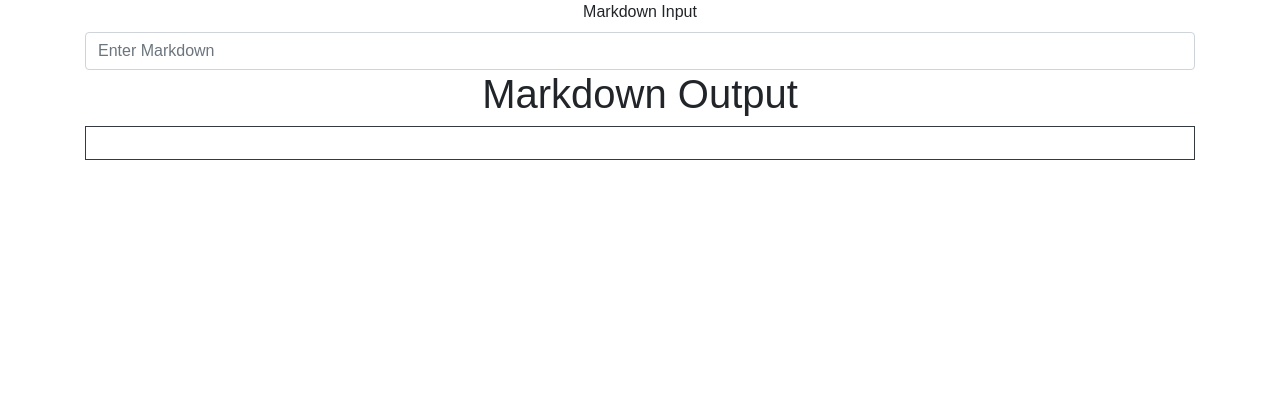
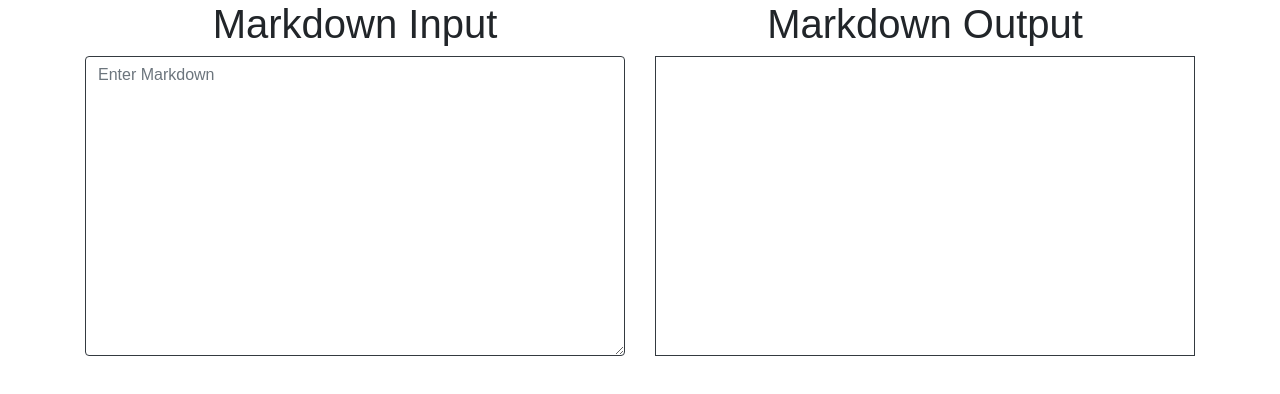
Before and after one commit to Jebbss/markdown_previewer, a React (Create React App) app: page / in a window 1280 px wide. Shown: the top 394 px of the page. Built offline with nearby package versions, Linux system fonts and the light colour scheme.

Commit message:
react upgrade

```diff
--- a/src/App.js
+++ b/src/App.js
@@ -1,7 +1,7 @@
-import React, { Component } from 'react';
+import React, {Component} from 'react';
 import './App.css';
 import Form from 'react-bootstrap/Form';
-import { marked } from 'marked';
+import {marked} from 'marked';
 
 class App extends Component {
 
@@ -9,24 +9,28 @@ class App extends Component {
         markdown: ""
     }
 
-  updateMarkdown = function(markdown) {
+    updateMarkdown = function (markdown) {
         this.setState({markdown})
     }
 
     render() {
         return (
-      <div className="App container">
-        <div>
-          <Form.Group controlId="FormControlsTextArea">
-            <Form.Label>Markdown Input</Form.Label>
-            <Form.Control componentClass="textarea" placeholder="Enter Markdown"
-            value = {this.state.markdown} onChange = {(event)=>this.updateMarkdown(event.target.value)}
+            <div className="App container h-100">
+                <div className="row row-cols-1 row-cols-sm-2 h-100">
+                    <div className="col h-50">
+                        <Form.Group controlId="FormControlsTextArea" className="h-75">
+                            <h1>Markdown Input</h1>
+                            <Form.Control as="textarea" placeholder="Enter Markdown" className="h-100 border border-dark"
+                                          value={this.state.markdown}
+                                          onChange={(event) => this.updateMarkdown(event.target.value)}
                             ></Form.Control>
                         </Form.Group>
                     </div>
-        <div>
+                    <div className="col h-50">
                         <h1>Markdown Output</h1>
-          <div className = "border border-dark output" dangerouslySetInnerHTML = {{__html: marked.parse(this.state.markdown)}}>
+                        <div className="h-75 border border-dark output"
+                             dangerouslySetInnerHTML={{__html: marked.parse(this.state.markdown)}}>
+                        </div>
                     </div>
                 </div>
             </div>
--- a/src/index.css
+++ b/src/index.css
@@ -1,5 +1,17 @@
 body {
-  margin: 0;
-  padding: 0;
-  font-family: sans-serif;
+    margin: 0;
+    padding: 0;
+    height: 100%;
+    width: 100%;
+    font-family: sans-serif;
 }
+
+html {
+    height: 100%;
+    width: 100%;
+}
+
+#root {
+    height: 100%;
+    width: 100%;
+}
--- a/src/index.js
+++ b/src/index.js
@@ -4,5 +4,9 @@ import './index.css';
 import App from './App';
 import registerServiceWorker from './registerServiceWorker';
 
-ReactDOM.render(<App />, document.getElementById('root'));
+
+import { createRoot } from 'react-dom/client';
+const container = document.getElementById('root');
+const root = createRoot(container);
+root.render(<App />);
 registerServiceWorker();
```
Lines whose indentation alone changed are shown as unchanged.
